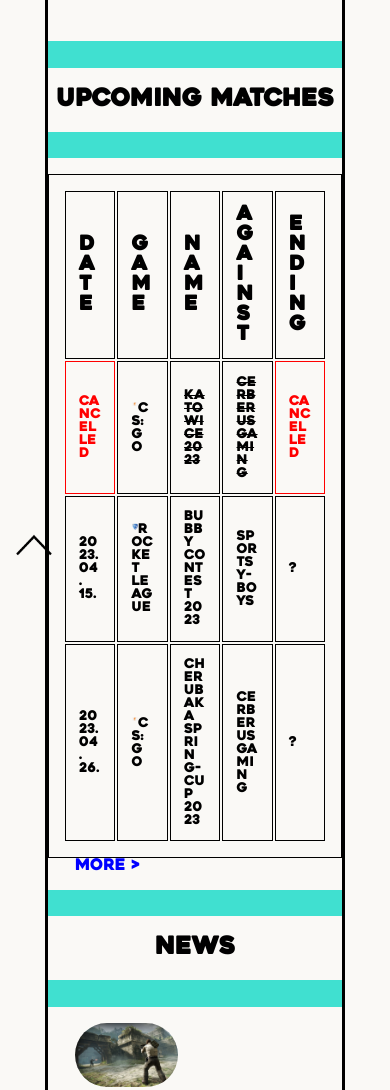
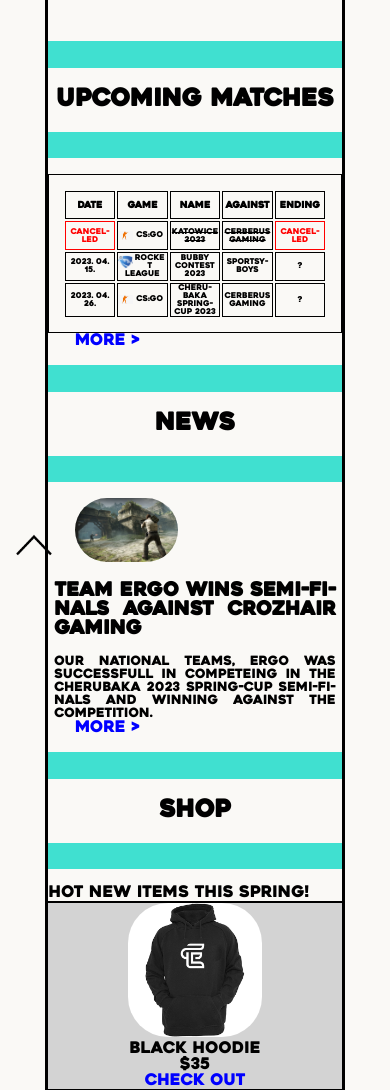
Before and after one commit to Med-i23/webterv_beadando, a PHP site: page /index.html in a window 390 px wide. Shown: the part 253-1343 px from the top of the page. Run offline with PHP 8.4, Linux system fonts and the light colour scheme.

Commit message:
table became responsive

```diff
--- a/css/style.css
+++ b/css/style.css
@@ -141,10 +141,11 @@ table, th,td, tr{
     width: 100%;
     table-layout: fixed;
     font-size: 15pt;
+    text-align: center;
 
 }
 
-thead{
+td{
     font-size: 16pt;
 }
 
@@ -493,11 +494,15 @@ img[alt="arrow"]{
         font-size: large;
 
     }
-    thead{
-        font-size: 14pt;
+    th{
+        font-size: 7pt;
+        padding: 0;
+
     }
     td{
-        font-size: 10pt;
+        font-size: 6pt;
+        padding: 0;
+
     }
 
 
@@ -525,6 +530,9 @@ img[alt="arrow"]{
     .h1imitator {
         padding: 110pt 0 20pt;/*+10+30*/
     }
+    td{
+
+    }
 
 
 }
```
